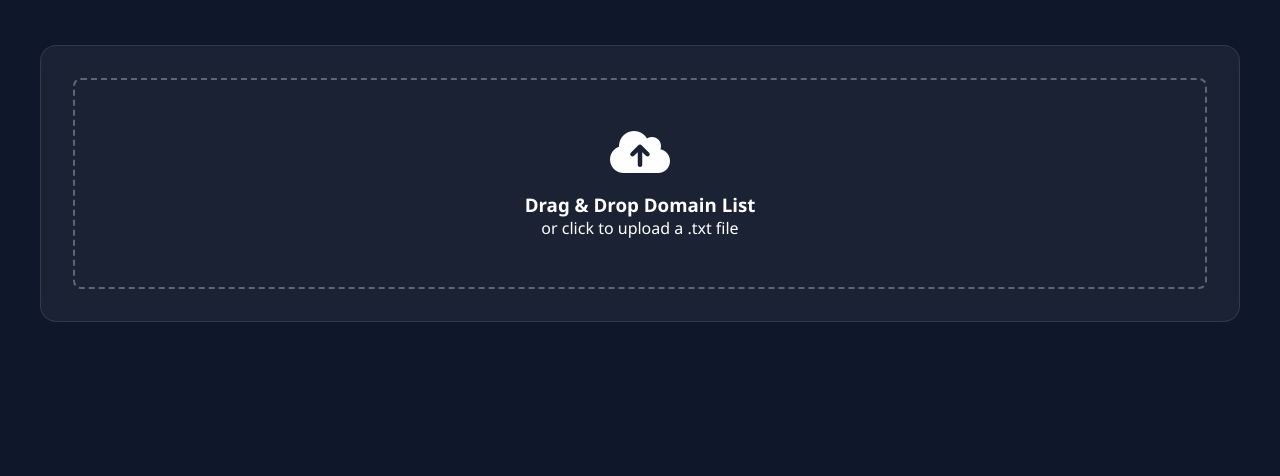
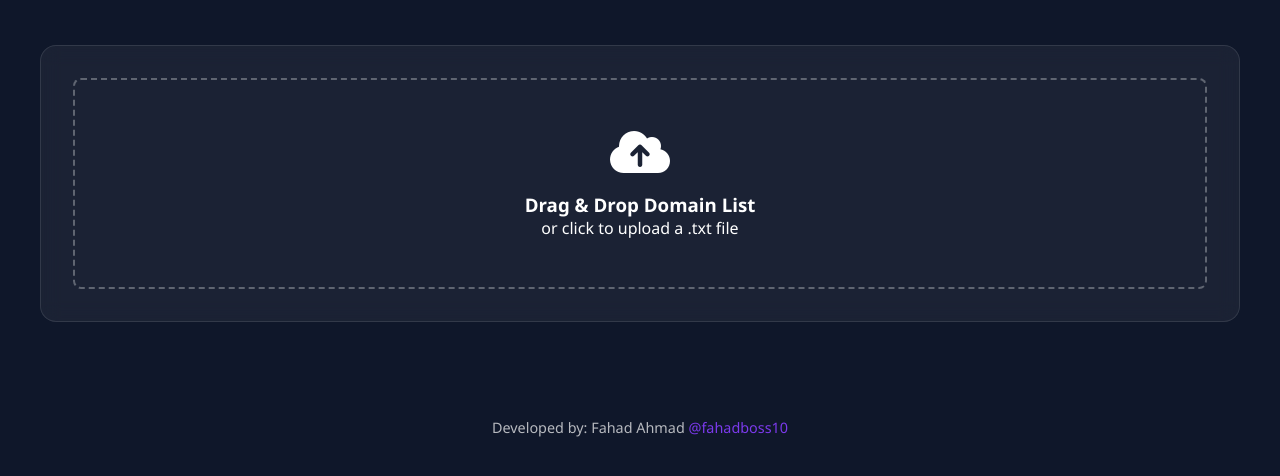
Before and after one commit to fahadboss10/Domain-TLD-Explorer, a plain HTML site: page index.html in a window 1280 px wide. Shown: the part 100-576 px from the top of the page. Drawn offline with nearby package versions, Linux system fonts and the light colour scheme.

Commit message:
Update index.html

```diff
--- a/index.html
+++ b/index.html
@@ -266,6 +266,25 @@
             font-size: 0.9rem;
             margin-top: 0.5rem;
         }
+
+        .footer {
+            text-align: center;
+            margin-top: 3rem;
+            padding: 1rem;
+            color: rgba(255, 255, 255, 0.7);
+            font-size: 0.9rem;
+        }
+
+        .footer a {
+            color: var(--primary);
+            text-decoration: none;
+            transition: all 0.2s ease;
+        }
+
+        .footer a:hover {
+            text-decoration: underline;
+            opacity: 0.9;
+        }
     </style>
 </head>
 <body>
@@ -310,6 +329,10 @@
                 <div class="progress-text">Parsing: 0%</div>
             </div>
         </div>
+
+        <footer class="footer">
+            Developed by: Fahad Ahmad <a href="https://github.com/fahadboss10" target="_blank">@fahadboss10</a>
+        </footer>
     </div>
 
     <script>
```
